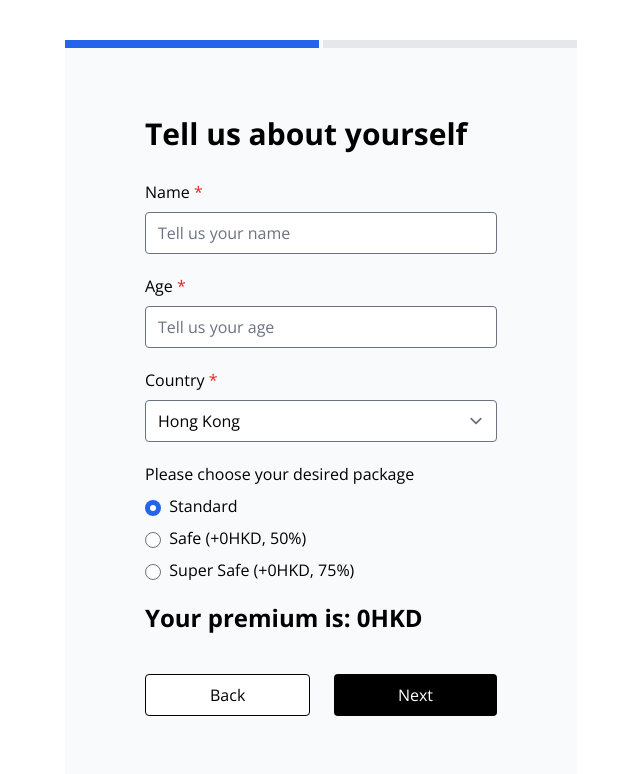
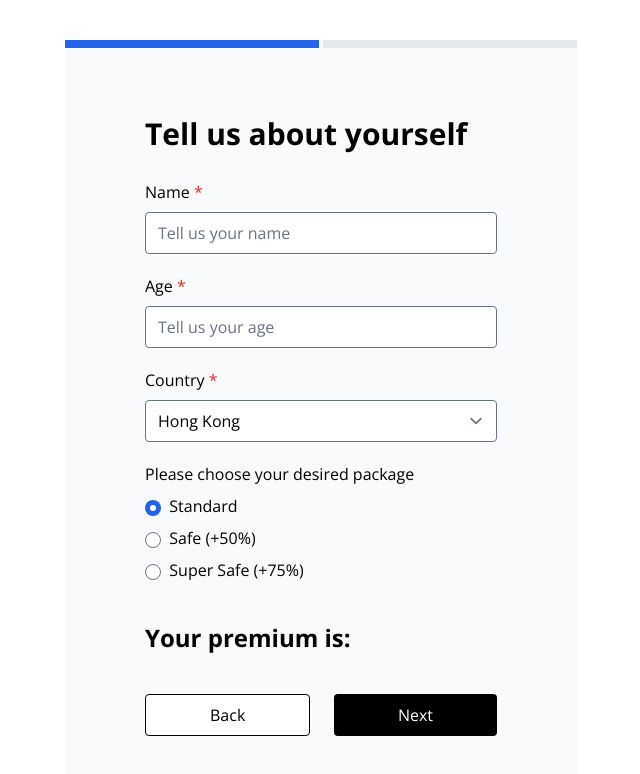
Before and after one commit to ericvndev/covergo-insurance-form, a Vue app: page /buy-insurance in a window 1280 px wide. Both pictures are taken after a click on the button "Start". Shown: the top 774 px of the page, without its empty margins (319-959 px from the left). Built offline with nearby package versions, Linux system fonts and the light colour scheme.

Commit message:
move form data model to parent view to make sure single source of truth

```diff
--- a/src/components/MainForm.vue
+++ b/src/components/MainForm.vue
@@ -1,5 +1,4 @@
 <script setup lang="ts">
-import { computed, ref } from 'vue';
 import type FormData from '@/types/FormData';
 import type ServerData from '@/types/ServerData';
 import FormButton from '@/components/forms/FormButton.vue';
@@ -7,48 +6,22 @@ import FormButton from '@/components/forms/FormButton.vue';
 const props = defineProps<{
 	data: FormData;
 	serverData: ServerData;
+	standardPremium: number;
+	finalPremium: number;
 }>();
 
-defineEmits<{
+const emit = defineEmits<{
 	(e: 'goNext'): number;
 	(e: 'goBack'): number;
+	(e: 'handleDataChange', k: string, v: string | number): number;
+	(e: 'calculateExtra', p: number): number;
 }>();
 
-const data = ref<FormData>(props.data);
-
-function calculateStandardPremium(): number {
-	const { serverData, data } = props;
-	if (!data.age) {
-		return 0;
-	}
-	if (data.age > 0 && data.country) {
-		const country = serverData.countries.find(
-			(country) => country.currencyCode === data.country
-		);
-		if (country) {
-			return data.age * 10 * country.exchangeRate;
-		}
-	}
-	return 0;
+function handleChange(e: Event) {
+	const name = (e.target as HTMLInputElement).name;
+	const newValue = (e.target as HTMLInputElement).value;
+	emit('handleDataChange', name, newValue);
 }
-
-function calculateExtra(extraPercent: number): number {
-	return (calculateStandardPremium() * extraPercent) / 100;
-}
-
-const finalPremium = computed(() => {
-	const { serverData, data } = props;
-	const foundPackage = serverData.packages.find(
-		(pk) => pk.id === data.package
-	);
-	if (foundPackage) {
-		return (
-			calculateStandardPremium() +
-			calculateExtra(foundPackage.extraPercent)
-		);
-	}
-	return 0;
-});
 </script>
 <template>
 	<h2 class="text-3xl font-bold leading-7 mb-8">Tell us about yourself</h2>
@@ -61,7 +34,8 @@ const finalPremium = computed(() => {
 				name="name"
 				id="name"
 				placeholder="Tell us your name"
-				v-model="data.name"
+				:value="props.data.name"
+				@input="handleChange"
 			/>
 		</div>
 		<div>
@@ -72,7 +46,8 @@ const finalPremium = computed(() => {
 				name="age"
 				id="age"
 				placeholder="Tell us your age"
-				v-model="data.age"
+				:value="props.data.age"
+				@input="handleChange"
 			/>
 		</div>
 		<div>
@@ -83,7 +58,8 @@ const finalPremium = computed(() => {
 				class="w-full rounded mt-2 mb-5"
 				name="country"
 				id="country"
-				v-model="data.country"
+				:value="props.data.country"
+				@change="handleChange"
 			>
 				<option disabled value="">Where do you live?</option>
 				<option
@@ -95,7 +71,7 @@ const finalPremium = computed(() => {
 				</option>
 			</select>
 		</div>
-		<div class="mb-5">
+		<div class="mb-10">
 			<p>Please choose your desired package</p>
 			<div
 				v-for="pk in serverData.packages"
@@ -103,24 +79,41 @@ const finalPremium = computed(() => {
 				class="mt-2"
 			>
 				<input
+					class="focus:ring-transparent"
 					type="radio"
 					name="package"
 					:id="pk.id"
 					:value="pk.id"
-					v-model="data.package"
+					:checked="props.data.package === pk.id"
+					@change="handleChange"
 				/>&nbsp;
 				<label :for="pk.id"
 					>{{ pk.name }}
-					<span v-if="!!pk.extraPercent"
-						>(+{{ calculateExtra(pk.extraPercent)
-						}}{{ data.country.toUpperCase() }},
-						{{ pk.extraPercent }}%)
-					</span>
+					<div class="inline" v-if="!!pk.extraPercent">
+						<span v-if="!!standardPremium">
+							(<strong
+								>+
+								{{
+									(
+										(standardPremium * pk.extraPercent) /
+										100
+									).toLocaleString('en-US')
+								}}
+								{{ data.country.toUpperCase() }},
+							</strong>
+							{{ pk.extraPercent }}%)
+						</span>
+						<span v-else> (+{{ pk.extraPercent }}%) </span>
+					</div>
 				</label>
 			</div>
 		</div>
 		<div class="text-2xl font-bold">
-			Your premium is: {{ finalPremium }}{{ data.country.toUpperCase() }}
+			Your premium is:
+			<span v-if="finalPremium"
+				>{{ finalPremium.toLocaleString('zh-hk') }}
+				{{ data.country.toUpperCase() }}</span
+			>
 		</div>
 		<div class="flex justify-between mt-10">
 			<FormButton
--- a/src/views/BuyInsuranceView.vue
+++ b/src/views/BuyInsuranceView.vue
@@ -1,5 +1,5 @@
 <script setup lang="ts">
-import { onMounted, ref, watch } from 'vue';
+import { onMounted, computed, ref, watch } from 'vue';
 import { useRouter } from 'vue-router';
 import CallToAction from '@/components/CallToAction.vue';
 import MainForm from '@/components/MainForm.vue';
@@ -68,6 +68,13 @@ onMounted(() => {
 	}, 300);
 });
 
+function handleDataChange(key: string, newValue: string | number): void {
+	formData.value = {
+		...formData.value,
+		[key]: newValue,
+	};
+}
+
 function updateStep(isUp: boolean): number {
 	let newValue = step.value;
 	if (isUp) {
@@ -100,6 +107,39 @@ function goBack(): number {
 function submit(): void {
 	alert('submitted');
 }
+
+function calculateStandardPremium(): number {
+	if (!formData.value.age) {
+		return 0;
+	}
+	if (formData.value.age > 0 && formData.value.country) {
+		const country = dataFromServer.countries.find(
+			(country) => country.currencyCode === formData.value.country
+		);
+		if (country) {
+			return formData.value.age * 10 * country.exchangeRate;
+		}
+	}
+	return 0;
+}
+
+const standardPremium = computed(() => {
+	return calculateStandardPremium();
+});
+
+const finalPremium = computed(() => {
+	const foundPackage = dataFromServer.packages.find(
+		(pk) => pk.id === formData.value.package
+	);
+	if (foundPackage) {
+		const standardPremium = calculateStandardPremium();
+		return (
+			standardPremium +
+			(standardPremium * foundPackage.extraPercent) / 100
+		);
+	}
+	return 0;
+});
 </script>
 
 <template>
@@ -142,8 +182,11 @@ function submit(): void {
 				<MainForm
 					:data="formData"
 					:serverData="dataFromServer"
+					:standardPremium="standardPremium"
+					:finalPremium="finalPremium"
 					@goNext="goNext"
 					@goBack="goBack"
+					@handleDataChange="handleDataChange"
 				/>
 			</div>
 		</Transition>
@@ -155,6 +198,7 @@ function submit(): void {
 				<FormSummary
 					:data="formData"
 					:serverData="dataFromServer"
+					:finalPremium="finalPremium"
 					@buy="submit"
 					@goBack="goBack"
 				/>
```
